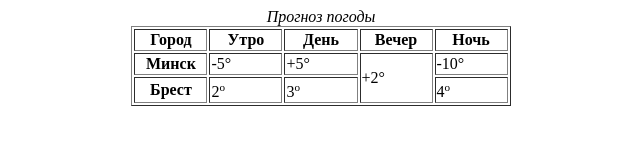
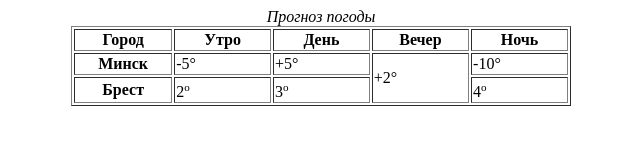
Before and after one commit to manowarrior2/Artyom_Vorozhbyanov, a plain HTML site: page 02_HTML/base.html in a window 1280 px wide. Shown: the whole page, without its empty margins (319-959 px from the left). Drawn offline with Linux system fonts and the light colour scheme.

Commit message:
Artyom Vorozhbyanov

```diff
--- a/02_HTML/base.html
+++ b/02_HTML/base.html
@@ -5,14 +5,14 @@
             <TITLE>Таблица 1</TITLE>
     </HEAD>
     <BODY>
-        <Table border width = "30%" align = "center">
+        <Table border width = "500" align = "center">
             <caption><i>Прогноз погоды</i></caption>
             <tr>
-                <td align ="Center" width = "20%"><b>Город</b></td>
-                <td align ="Center" width = "20%"><b>Утро</b></td>
-                <td align ="Center" width = "20%"><b>День</b></td>
-                <td align ="Center" width = "20%"><b>Вечер</b></td>
-                <td align ="Center" width = "20%"><b>Ночь</b></td>
+                <td align ="Center" width = "100"><b>Город</b></td>
+                <td align ="Center" width = "100"><b>Утро</b></td>
+                <td align ="Center" width = "100"><b>День</b></td>
+                <td align ="Center" width = "100"><b>Вечер</b></td>
+                <td align ="Center" width = "100"><b>Ночь</b></td>
             </tr>
             <tr>
                 <td align ="Center"><b>Минск</b></td>
```
